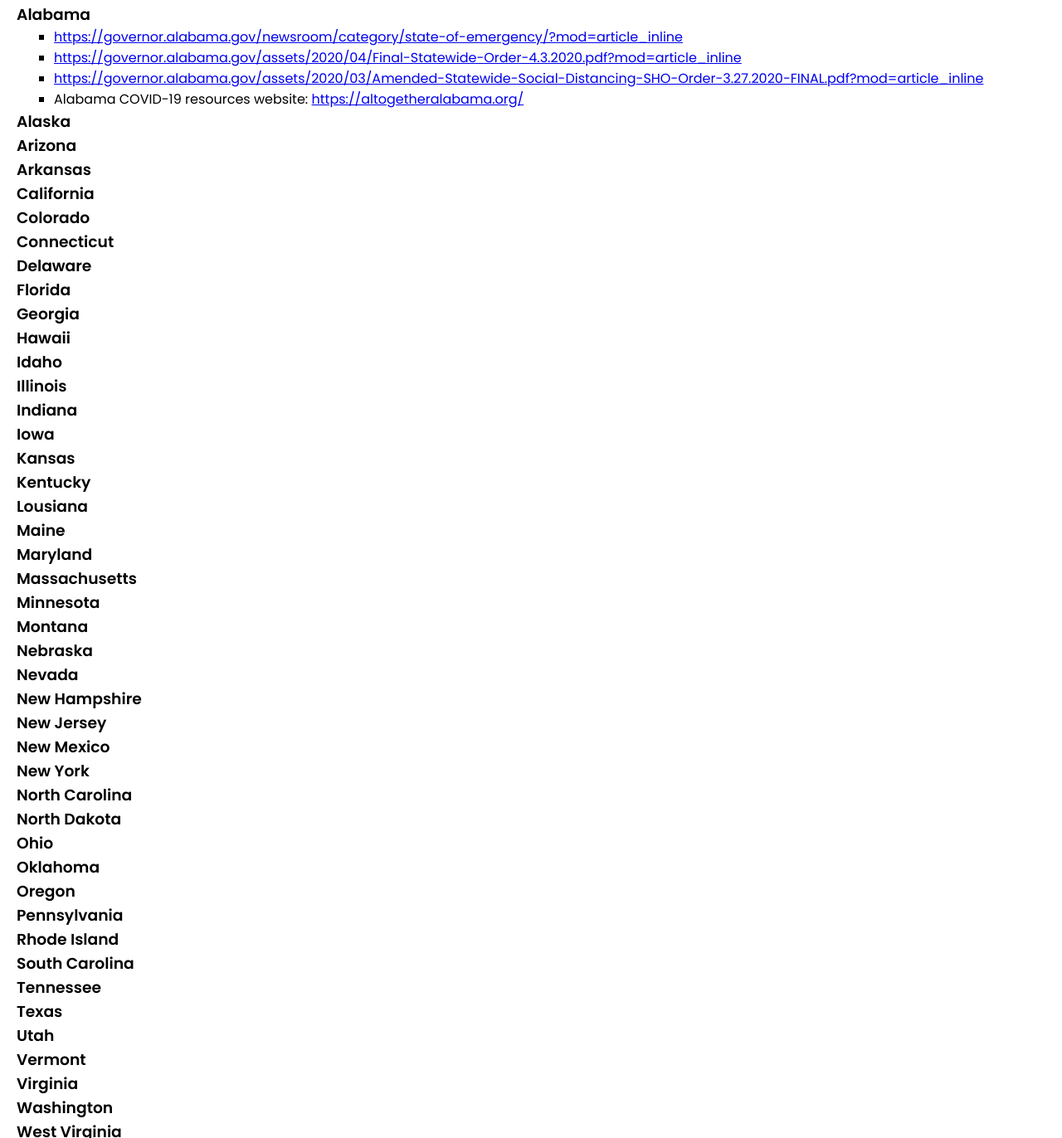
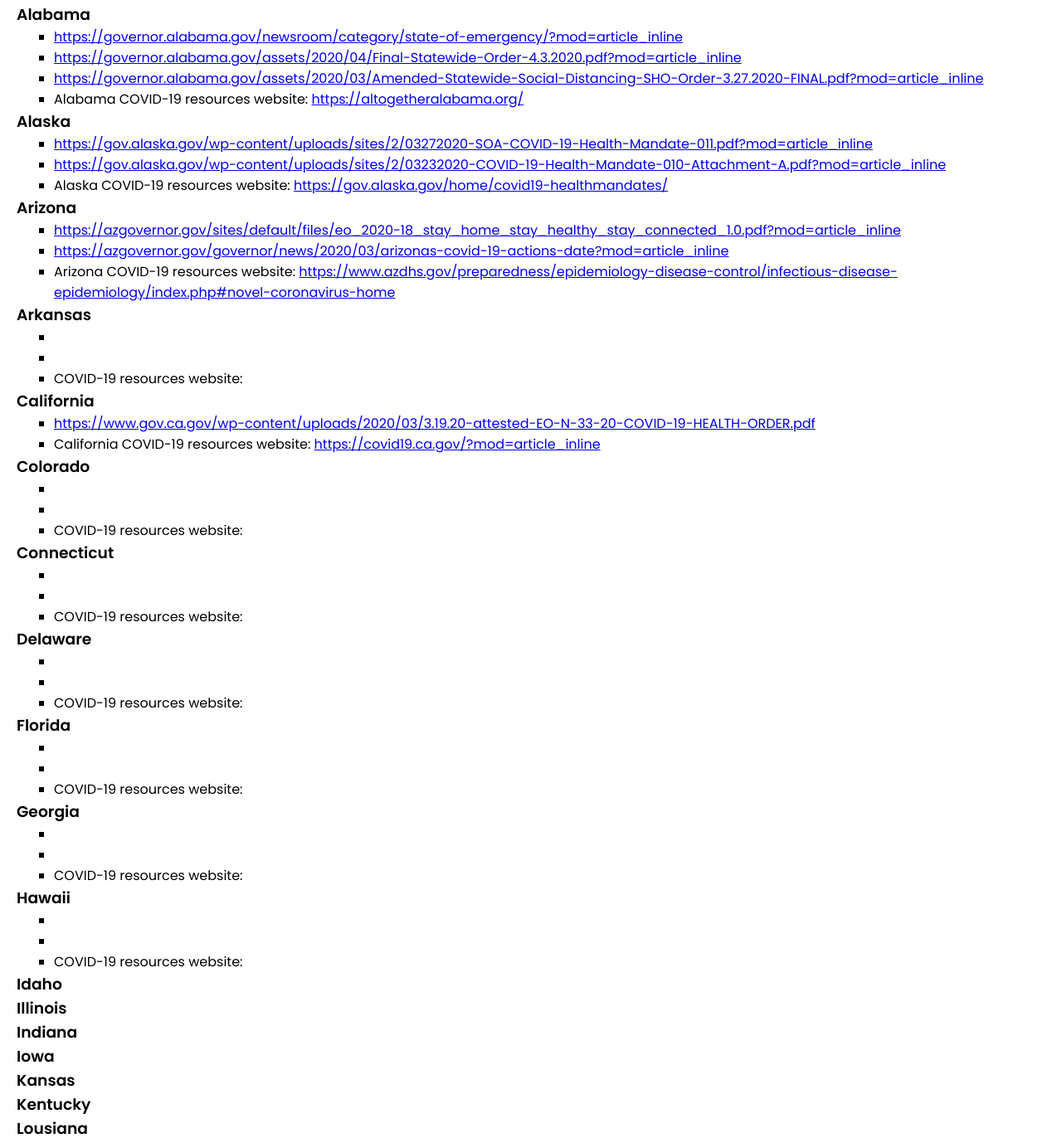
Before and after one commit to li-jonathan/covid-lockdown-map, a plain HTML site: page sources.html in a window 1280 px wide. Shown: the part 147-1519 px from the top of the page at 83% size. Drawn offline with Linux system fonts and the light colour scheme.

Commit message:
Added sources for AK, AL, AZ, CA

```diff
--- a/sources.html
+++ b/sources.html
@@ -22,21 +22,70 @@
         <div class="source-list">
             <h3>Alabama</h3>
             <ul>
-              <li><a href="https://governor.alabama.gov/newsroom/category/state-of-emergency/?mod=article_inline">https://governor.alabama.gov/newsroom/category/state-of-emergency/?mod=article_inline</a></li>
-              <li><a href="https://governor.alabama.gov/assets/2020/04/Final-Statewide-Order-4.3.2020.pdf?mod=article_inline">https://governor.alabama.gov/assets/2020/04/Final-Statewide-Order-4.3.2020.pdf?mod=article_inline</a></li>
-              <li><a href="https://governor.alabama.gov/assets/2020/03/Amended-Statewide-Social-Distancing-SHO-Order-3.27.2020-FINAL.pdf?mod=article_inline">https://governor.alabama.gov/assets/2020/03/Amended-Statewide-Social-Distancing-SHO-Order-3.27.2020-FINAL.pdf?mod=article_inline</a></li>
-              <li>Alabama COVID-19 resources website: <a href="https://altogetheralabama.org/">https://altogetheralabama.org/</a></li>
+              <li><a target='_blank' href="https://governor.alabama.gov/newsroom/category/state-of-emergency/?mod=article_inline">https://governor.alabama.gov/newsroom/category/state-of-emergency/?mod=article_inline</a></li>
+              <li><a target='_blank' href="https://governor.alabama.gov/assets/2020/04/Final-Statewide-Order-4.3.2020.pdf?mod=article_inline">https://governor.alabama.gov/assets/2020/04/Final-Statewide-Order-4.3.2020.pdf?mod=article_inline</a></li>
+              <li><a target='_blank' href="https://governor.alabama.gov/assets/2020/03/Amended-Statewide-Social-Distancing-SHO-Order-3.27.2020-FINAL.pdf?mod=article_inline">https://governor.alabama.gov/assets/2020/03/Amended-Statewide-Social-Distancing-SHO-Order-3.27.2020-FINAL.pdf?mod=article_inline</a></li>
+              <li>Alabama COVID-19 resources website: <a target='_blank' href="https://altogetheralabama.org/">https://altogetheralabama.org/</a></li>
             </ul>
             <h3>Alaska</h3>
+            <ul>
+              <li><a target='_blank' href="https://gov.alaska.gov/wp-content/uploads/sites/2/03272020-SOA-COVID-19-Health-Mandate-011.pdf?mod=article_inline">https://gov.alaska.gov/wp-content/uploads/sites/2/03272020-SOA-COVID-19-Health-Mandate-011.pdf?mod=article_inline</a></li>
+              <li><a target='_blank' href="https://gov.alaska.gov/wp-content/uploads/sites/2/03232020-COVID-19-Health-Mandate-010-Attachment-A.pdf?mod=article_inline">https://gov.alaska.gov/wp-content/uploads/sites/2/03232020-COVID-19-Health-Mandate-010-Attachment-A.pdf?mod=article_inline</a></li>
+              <li>Alaska COVID-19 resources website: <a target='_blank' href="https://gov.alaska.gov/home/covid19-healthmandates/">https://gov.alaska.gov/home/covid19-healthmandates/</a></li>
+            </ul>
             <h3>Arizona</h3>
+            <ul>
+              <li><a target='_blank' href="https://azgovernor.gov/sites/default/files/eo_2020-18_stay_home_stay_healthy_stay_connected_1.0.pdf?mod=article_inline">https://azgovernor.gov/sites/default/files/eo_2020-18_stay_home_stay_healthy_stay_connected_1.0.pdf?mod=article_inline</a></li>
+              <li><a target='_blank' href="https://azgovernor.gov/governor/news/2020/03/arizonas-covid-19-actions-date?mod=article_inline">https://azgovernor.gov/governor/news/2020/03/arizonas-covid-19-actions-date?mod=article_inline</a></li>
+              <li>Arizona COVID-19 resources website: <a target='_blank' href="https://www.azdhs.gov/preparedness/epidemiology-disease-control/infectious-disease-epidemiology/index.php#novel-coronavirus-home">https://www.azdhs.gov/preparedness/epidemiology-disease-control/infectious-disease-epidemiology/index.php#novel-coronavirus-home</a></li>
+            </ul>
             <h3>Arkansas</h3>
+            <ul>
+              <li><a target='_blank' href=""></a></li>
+              <li><a target='_blank' href=""></a></li>
+              <li> COVID-19 resources website: <a target='_blank' href=""></a></li>
+            </ul>
             <h3>California</h3>
+            <ul>
+              <li><a target='_blank' href="https://www.gov.ca.gov/wp-content/uploads/2020/03/3.19.20-attested-EO-N-33-20-COVID-19-HEALTH-ORDER.pdf">https://www.gov.ca.gov/wp-content/uploads/2020/03/3.19.20-attested-EO-N-33-20-COVID-19-HEALTH-ORDER.pdf</a></li>
+              <li>California COVID-19 resources website: <a target='_blank' href="https://covid19.ca.gov/?mod=article_inline">https://covid19.ca.gov/?mod=article_inline</a></li>
+            </ul>
             <h3>Colorado</h3>
+            <ul>
+              <li><a target='_blank' href=""></a></li>
+              <li><a target='_blank' href=""></a></li>
+              <li> COVID-19 resources website: <a target='_blank' href=""></a></li>
+            </ul>
             <h3>Connecticut</h3>
+            <ul>
+              <li><a target='_blank' href=""></a></li>
+              <li><a target='_blank' href=""></a></li>
+              <li> COVID-19 resources website: <a target='_blank' href=""></a></li>
+            </ul>
             <h3>Delaware</h3>
+            <ul>
+              <li><a target='_blank' href=""></a></li>
+              <li><a target='_blank' href=""></a></li>
+              <li> COVID-19 resources website: <a target='_blank' href=""></a></li>
+            </ul>
             <h3>Florida</h3>
+            <ul>
+              <li><a target='_blank' href=""></a></li>
+              <li><a target='_blank' href=""></a></li>
+              <li> COVID-19 resources website: <a target='_blank' href=""></a></li>
+            </ul>
             <h3>Georgia</h3>
+            <ul>
+              <li><a target='_blank' href=""></a></li>
+              <li><a target='_blank' href=""></a></li>
+              <li> COVID-19 resources website: <a target='_blank' href=""></a></li>
+            </ul>
             <h3>Hawaii</h3>
+            <ul>
+              <li><a target='_blank' href=""></a></li>
+              <li><a target='_blank' href=""></a></li>
+              <li> COVID-19 resources website: <a target='_blank' href=""></a></li>
+            </ul>
             <h3>Idaho</h3>
             <h3>Illinois</h3>
             <h3>Indiana</h3>
```
